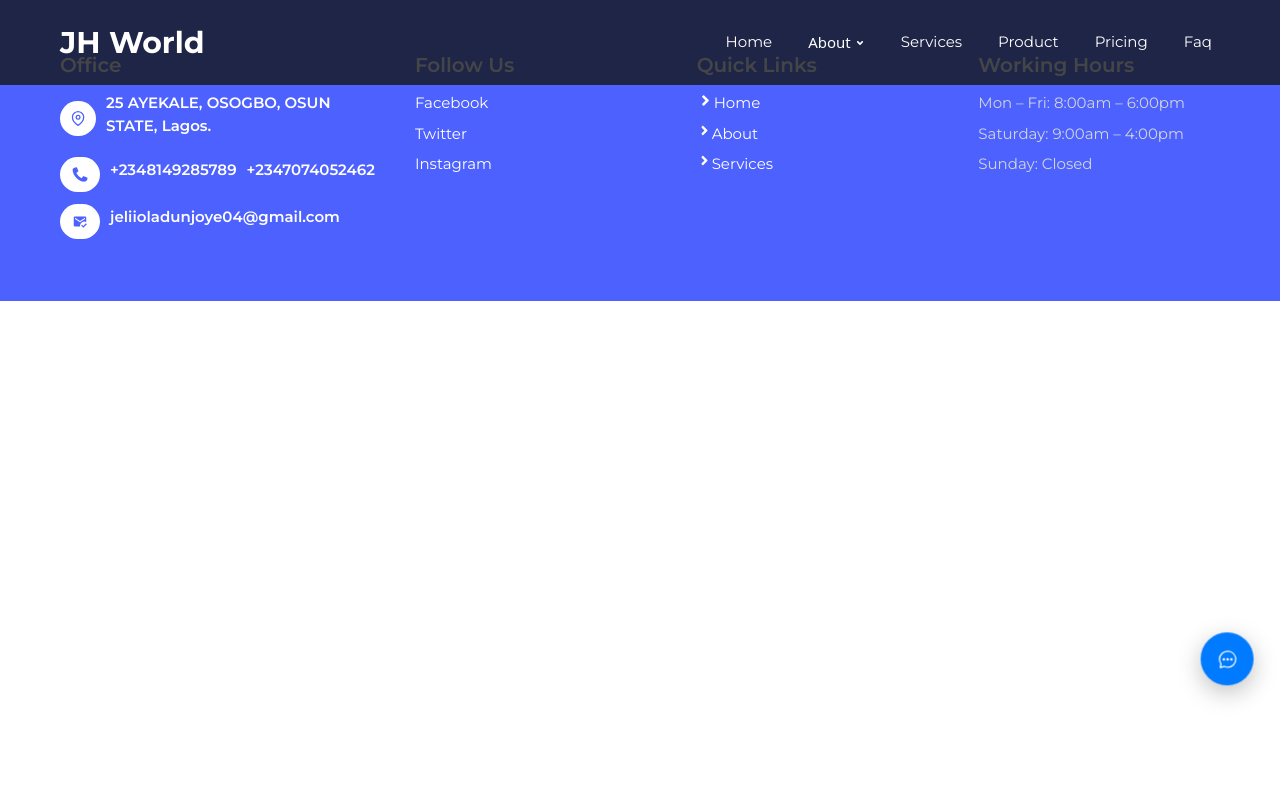
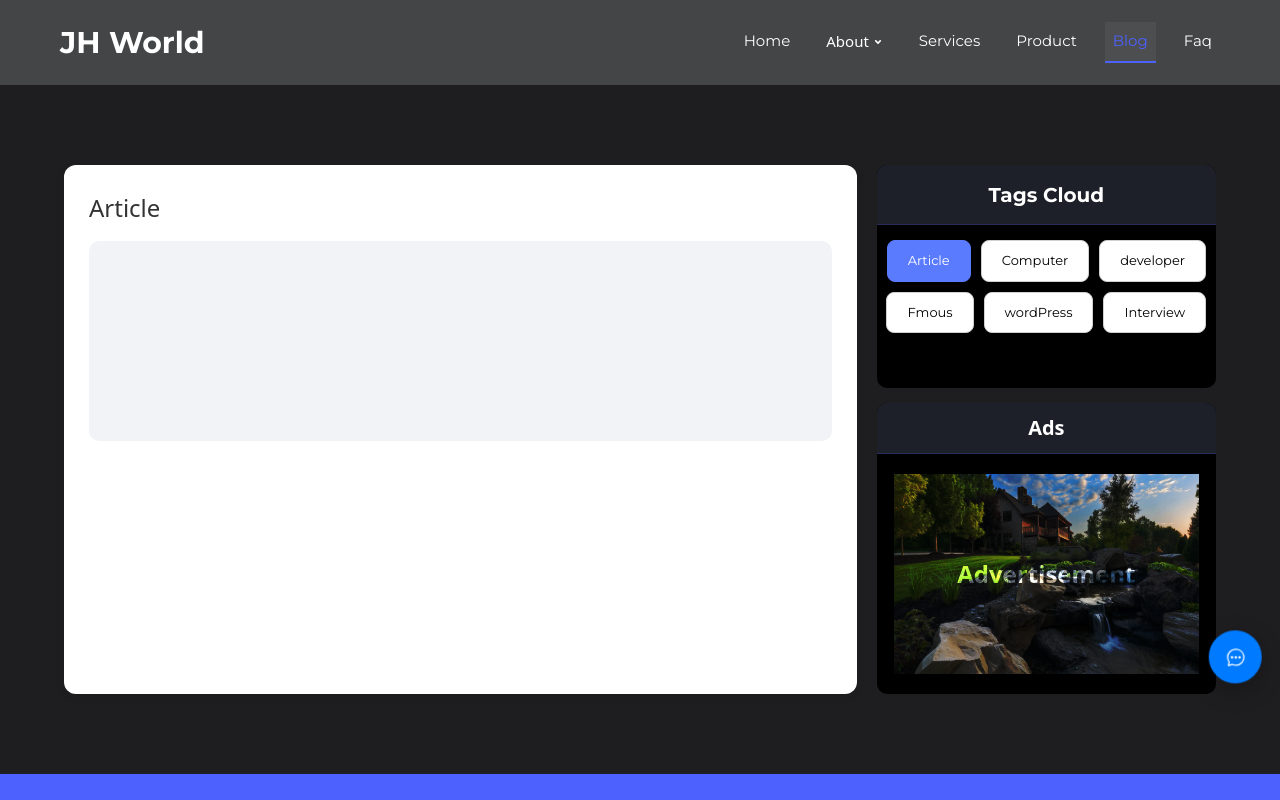
Before and after one commit to olamilekan2025/group-training, a React (Vite) app: page /blog in a window 1280 px wide. Shown: the top 800 px of the page. Built offline with nearby package versions, Linux system fonts and the light colour scheme.

Commit message:
i added blog to the project and the changing in order pages

```diff
--- a/src/App.jsx
+++ b/src/App.jsx
@@ -5,7 +5,7 @@ import Footer from './Footer-page/footer';
 import About from "./Routes/About_page/about"
 import Services from "./Routes/Services_page/services";
 import Product from "./Routes/Product_page/product";
-import Pricing from "./Routes/Pricing_page/pricing";
+import Blog from "./Routes/Blog_page/blog";
 import Faq from "./Routes/Faq_page/faq";
 import Company from "./Routes/Company-page/company";
 import Team from "./Routes/Team-page/team"
@@ -30,7 +30,7 @@ function App() {
 
         <Route path="/services" element={<Services />} />
         <Route path="/product" element={<Product />} />
-        <Route path="/pricing" element={<Pricing />} />
+        <Route path="/blog" element={<Blog />} />
         <Route path="/faq" element={<Faq />} />
       </Routes>
       <ScrollToTop/>
--- a/src/Navigation/Navbar.css
+++ b/src/Navigation/Navbar.css
@@ -16,7 +16,8 @@
     align-items: center;
     display: flex;
     z-index: 100;
-    position: fixed;
+    position: relative;
+    position: sticky;
     top: 0%;
 
 }
--- a/src/Navigation/navbar.jsx
+++ b/src/Navigation/navbar.jsx
@@ -73,7 +73,7 @@ function Navbar() {
 
                 <NavLink to="/services" onClick={handleLinkClick} className={({ isActive }) => isActive ? "nav-link active" : "nav-link"}>Services</NavLink>
                 <NavLink to="/product" onClick={handleLinkClick} className={({ isActive }) => isActive ? "nav-link active" : "nav-link"}>Product</NavLink>
-                <NavLink to="/pricing" onClick={handleLinkClick} className={({ isActive }) => isActive ? "nav-link active" : "nav-link"}>Pricing</NavLink>
+                <NavLink to="/blog" onClick={handleLinkClick} className={({ isActive }) => isActive ? "nav-link active" : "nav-link"}>Blog</NavLink>
                 <NavLink to="/faq" onClick={handleLinkClick} className={({ isActive }) => isActive ? "nav-link active" : "nav-link"}>Faq</NavLink>
             </div>
 
--- /dev/null
+++ b/src/Routes/Blog_page/Blog.css
@@ -0,0 +1,235 @@
+
+
+.switch-wrapper {
+  width: 100%;
+  padding: 20px;
+  display: flex;
+  flex-direction: row-reverse;
+  gap: 20px;
+  background: #1e1e20;
+  padding: 5rem 4rem 5rem 4rem;
+}
+
+
+
+.switch-button-ads {
+  width: 30%;
+  display: flex;
+  flex-direction: column;
+  gap: 15px;
+  align-items: center;
+}
+
+
+
+.switch-btn-container {
+  background-color: #000;
+  gap: 10px;
+  display: flex;
+  flex-direction: column;
+  border-radius: 10px;
+  padding: 0px 0px 50px 0px;
+}
+.tags-cloud {
+  width: 100%;
+  background: #1d2029;
+  height: 60px;
+  border-top-left-radius: 10px;
+  border-top-right-radius: 10px;
+  justify-content: center;
+  align-items: center;
+  display: flex;
+  color: #fff;
+  border-bottom: 1px solid #272d58;
+  font-size: 20px;
+  font-weight: bold;
+  font-family: Montserrat;
+}
+
+
+
+.switch-btns {
+  width: 100%;
+  display: flex;
+  flex-wrap: wrap;
+  gap: 10px;
+  justify-content: center;
+  padding: 5px;
+}
+
+.switch-btns {
+  width: 100%;
+  display: flex;
+  flex-wrap: wrap;
+  gap: 10px;
+  justify-content: center;
+}
+
+.tab {
+  padding: 10px 20px;
+  background: #ffffff;
+  border: 1px solid #d0d0d0;
+  border-radius: 8px;
+  cursor: pointer;
+  font-size: 13px;
+  font-family: Protest;
+  transition: all 0.3s ease;
+}
+
+.tab:hover {
+  background: #f0f4ff;
+  border-color: #5b7bff;
+}
+
+.tab.active {
+  background: #5b7bff;
+  color: white;
+  border-color: #5b7bff;
+  box-shadow: 0 3px 6px rgba(0, 0, 0, 0.1);
+}
+
+.ads-container {
+  width: 100%;
+
+  background: #000;
+  border-radius: 10px;
+  justify-content: flex-start;
+  align-items: center;
+  gap: 20px;
+  display: flex;
+  flex-direction: column;
+  padding-bottom: 20px;
+}
+
+
+.ads-container > .ads {
+  font-size: 20px;
+  width: 100%;
+  font-weight: bold;
+  color: #333;
+  text-align: center;
+  padding: 10px;
+  background-color: #1d2029;
+  justify-content: center;
+  align-items: center;
+  display: flex;
+  border-top-left-radius: 10px;
+  border-top-right-radius: 10px;
+  border-bottom: 1px solid #272d58;
+  color: #fff;
+}
+
+.ads-container > .adsImage {
+  width: 90%;
+  height: 200px;
+  display: flex;
+  object-fit: contain;
+  position: relative;
+}
+
+
+.overlay {
+  position: absolute;
+  top: 0;
+  left: 0;
+  width: 100%;
+  height: 100%;
+
+  display: flex;
+  background-color: rgba(0, 0, 0, 0.7);
+  mix-blend-mode: overlay;
+  cursor: pointer;
+  justify-content: center;
+  align-items: center;
+}
+
+.overlay > h2 {
+  color: #fff;
+  font-size: 24px;
+  font-weight: bold;
+}
+
+
+.switch-container {
+  width: 70%;
+  background: #ffffff;
+  padding: 25px;
+  border-radius: 12px;
+  box-shadow: 0 2px 10px rgba(0, 0, 0, 0.07);
+}
+
+.switch-contect h2 {
+  font-size: 24px;
+  color: #333;
+  margin-bottom: 15px;
+}
+
+.switch-panel {
+  width: 100%;
+  height: 200px;
+  background: #f1f3f7;
+  border-radius: 10px;
+}
+
+@media (max-width: 768px) {
+  .switch-wrapper {
+    flex-direction: column;
+    padding: 2rem;
+  }
+
+  .switch-button-ads {
+    width: 100%;
+    margin-bottom: 20px;
+  }
+
+  .switch-container {
+    width: 100%;
+    padding: 15px;
+  }
+
+  .switch-btn-container {
+    padding-bottom: 20px;
+  }
+
+  .tags-cloud {
+    font-size: 16px;
+    height: 50px;
+  }
+
+  .switch-btns {
+    gap: 8px;
+  }
+
+  .tab {
+    width: 48%;
+    font-size: 12px;
+    padding: 8px 12px;
+  }
+
+  .ads-container {
+    width: 100%;
+    padding-bottom: 15px;
+  }
+
+  .ads-container > .ads {
+    font-size: 16px;
+    padding: 8px;
+  }
+
+  .ads-container > .adsImage {
+    width: 100%;
+    height: 150px;
+  }
+
+  .overlay > h2 {
+    font-size: 18px;
+  }
+
+  .switch-contect h2 {
+    font-size: 20px;
+  }
+
+  .switch-panel {
+    height: 150px;
+  }
+}
--- /dev/null
+++ b/src/Routes/Blog_page/blog.jsx
@@ -0,0 +1,131 @@
+import React from 'react'
+import { useState } from 'react'
+
+import img from "../../assets/hemlock-rock-landscaping-09.webp"
+import "./Blog.css"
+
+function Blog() {
+  const navigateTo = (url) => {
+    window.open(url, "_blank");
+};
+
+    const [article,setArticle]= useState (true);
+    const [computer,setComputer]= useState (false);
+    const [developer,setDeveloper]= useState (false)
+    const [famous,setFamous]= useState (false)
+    const [wordPress,setWordPress]= useState (false)
+    const [interview,setInterview]= useState (false)
+
+    const handleArticle = () => {
+        setArticle(true)
+        setComputer(false)
+        setDeveloper(false)
+        setFamous(false)
+    }
+    const handleComputer = () => {
+        setArticle(false)
+        setComputer(true)
+        setDeveloper(false)
+        setFamous(false)
+    }
+    const handleDeveloper = () => {
+        setArticle(false)
+        setComputer(false)
+        setDeveloper(true)
+        setFamous(false)
+    }
+    const handleFamous = () => {
+        setArticle(false)
+        setComputer(false)
+        setDeveloper(false)
+        setFamous(true)
+    }
+    const handleWordPress = () => {
+        setArticle(false)
+        setComputer(false)
+        setDeveloper(false)
+        setFamous(false)
+        setWordPress(true)
+    }
+    const handleInterview = () => {
+        setArticle(false)
+        setComputer(false)
+        setDeveloper(false)
+        setFamous(false)
+        setInterview(true)
+    }
+    return (
+        <>
+        <div className="switch-wrapper">
+          <div className="switch-button-ads">
+             <div className="switch-btn-container">
+                <h2 className='tags-cloud'>Tags Cloud</h2>
+                 <div className="switch-btns">
+                    <button type='button'className={article ? "tab active" : "tab"} onClick={handleArticle} aria-pressed={article}>Article</button>
+                    <button type='button'className={computer ? "tab active" : "tab"} onClick={handleComputer} aria-pressed={computer}>Computer</button>
+                    <button type='button'className={developer ? "tab active" : "tab"} onClick={handleDeveloper} aria-pressed={developer}>developer</button>
+                    <button type='button'className={famous ? "tab active" : "tab"} onClick={handleFamous} aria-pressed={famous}>Fmous</button>
+                    <button type='button'className={wordPress ? "tab active" : "tab"} onClick={handleWordPress} aria-pressed={wordPress}>wordPress</button>
+                    <button type='button'className={interview ? "tab active" : "tab"} onClick={handleInterview} aria-pressed={interview}>Interview</button>
+            </div>
+             </div>
+
+            <div className="ads-container">
+    <div className="ads"><h2>Ads</h2></div>
+
+    <div
+        className="adsImage"
+        onClick={() => navigateTo("https://shopease-nine-iota.vercel.app")}
+        style={{ cursor: "pointer" }}
+    >
+        <div className="overlay"><h2>Advertisement</h2></div>
+        <img src={img} alt="" />
+    </div>
+</div>
+
+          </div>
+
+            <div className="switch-container">
+                {article && (
+                    <div className="switch-contect">
+                        <h2>Article</h2>
+                        <div className="switch-panel"></div>
+                    </div>
+                )}
+                {computer && (
+                    <div className="switch-contect">
+                        <h2>Computer</h2>
+                        <div className="switch-panel"></div>
+                    </div>
+                )}
+                {developer && (
+                    <div className="switch-contect">
+                        <h2>Developer</h2>
+                        <div className="switch-panel"></div>
+                    </div>
+                )}
+                {famous && (
+                    <div className="switch-contect">
+                        <h2>Famous</h2>
+                        <div className="switch-panel"></div>
+                    </div>
+                )}
+                {wordPress && (
+                    <div className="switch-contect">
+                        <h2>Word Press</h2>
+                        <div className="switch-panel"></div>
+                    </div>
+                )}
+                {interview && (
+                    <div className="switch-contect">
+                        <h2>Interview</h2>
+                        <div className="switch-panel"></div>
+                    </div>
+                )}
+            </div>
+        </div>
+        </>
+    )
+}
+
+export default Blog
--- a/src/Routes/Faq_page/Faq.css
+++ b/src/Routes/Faq_page/Faq.css
@@ -33,7 +33,7 @@
 }
 
 .faq-text h2 {
-  font-size: 32px;
+  font-size: 30px;
   color: #fff;
   margin-bottom: 15px;
   font-family: Montserrat;
--- a/src/Routes/Pricing_page/Pricing.css
+++ /dev/null
@@ -1,4 +0,0 @@
-.pricing {
-    background-color: #151719;
-    height: 100vh;
-}
--- a/src/Routes/Pricing_page/pricing.jsx
+++ /dev/null
@@ -1,10 +0,0 @@
-import React from 'react'
-import "./Pricing.css"
-
-function Pricing() {
-    return (
-        <div className="pricing">This is pricing page</div>
-    )
-}
-
-export default Pricing
--- a/src/Routes/Services_page/Services.css
+++ b/src/Routes/Services_page/Services.css
@@ -59,6 +59,7 @@
     font-size: 25px;
      font-family: Protest;
      display: flex;
+     color:#000
 }
 
  .card  > p {
@@ -149,6 +150,11 @@
     .services-startBusiness {
         padding: 8rem 10px;
         gap: 50px;
+    }
+
+    .services-startBusiness > .plan {
+        font-size: 25px;
+        font-weight: bold;
     }
 
     .services-startBusiness > p  {
```
Also changed, not shown: src/assets/Enchanted-Rock-State-Natural-Park-HILLCO.avif (added), src/assets/hemlock-rock-landscaping-09.webp (added).
